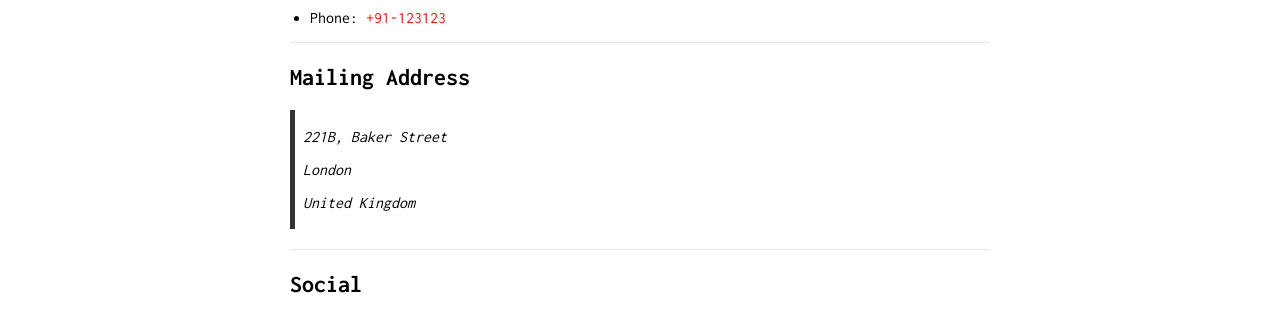
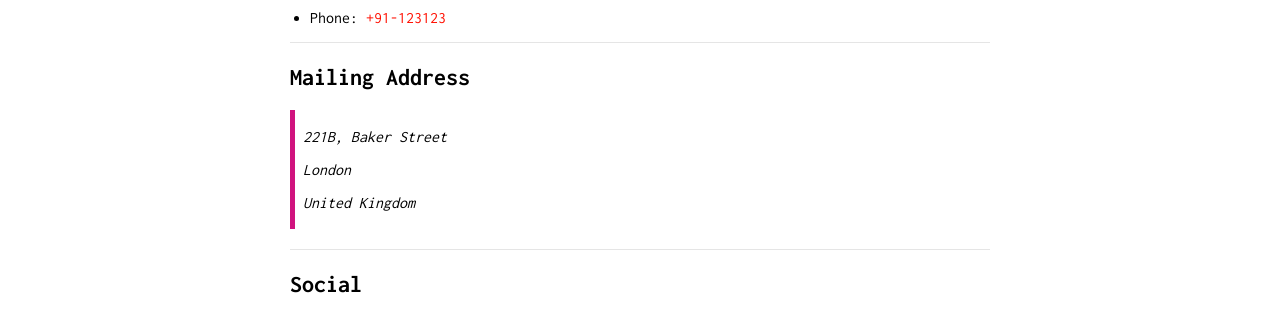
Before and after one commit to nguyenthaihoc02/About-Me, a Jekyll site: the page built from contact.md, in a window 1280 px wide. Shown: the part 150-468 px from the top of the page. Built offline with Jekyll 4.4.1, drawn with Linux system fonts in a browser that asks for light colours.

Commit message:
update 1

```diff
--- a/_sass/typography.scss
+++ b/_sass/typography.scss
@@ -31,7 +31,7 @@
     }
     blockquote {
         //border: 1px solid black;
-        border-left: 5px solid #333333;
+        border-left: 5px solid #d0137e;
         margin: 20px 0 20px 0;
         padding: 2px 8px 2px 8px;
         font-style: italic;
```
